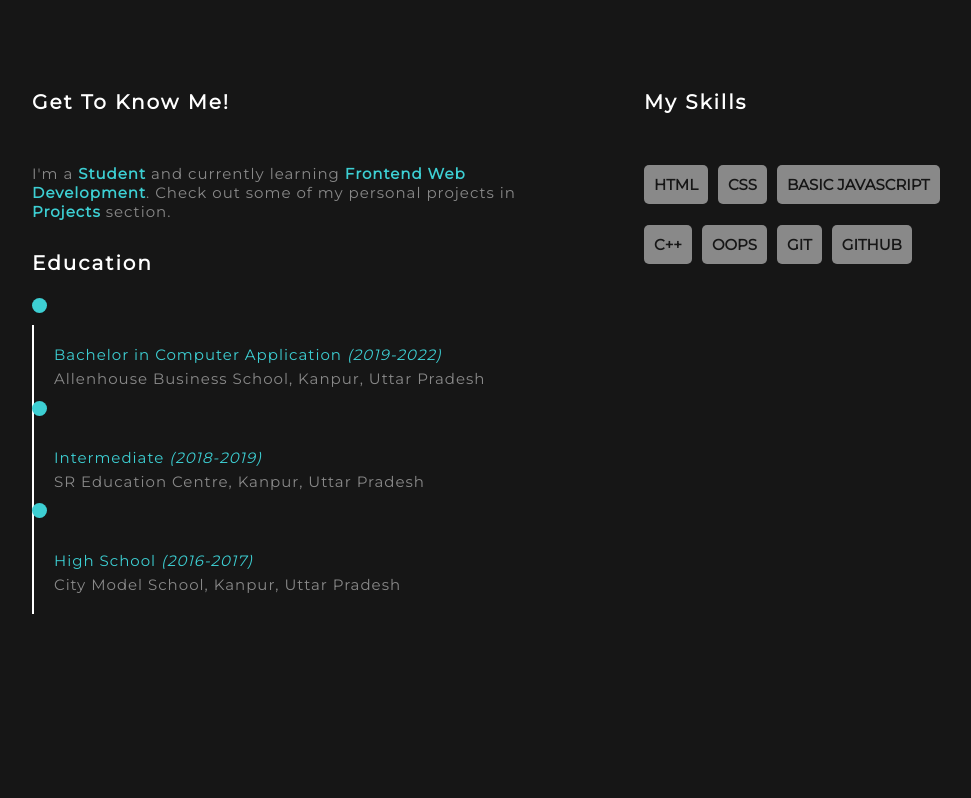
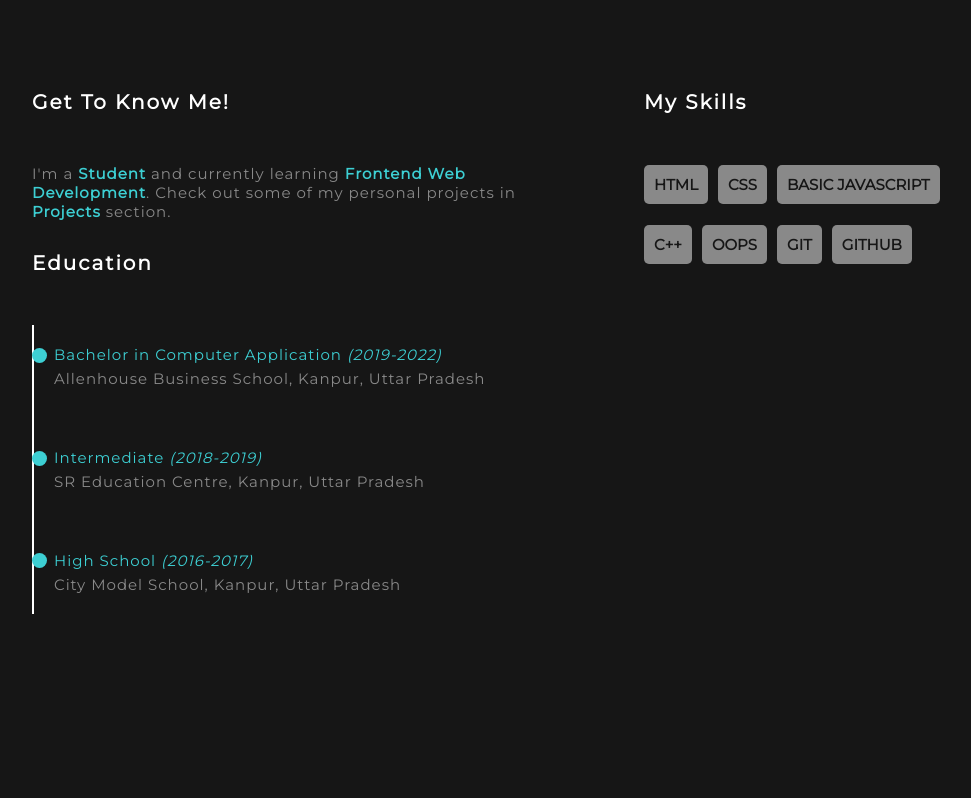
Before and after one commit to theanushka-v18/Personal-Portfolio-Website, a plain HTML site: page index.html in a window 1280 px wide. Shown: the part 1082-1880 px from the top of the page, without its empty margins (46-1017 px from the left). Drawn offline with Linux system fonts and the light colour scheme.

Commit message:
one style fixed

```diff
--- a/css/style.css
+++ b/css/style.css
@@ -287,7 +287,7 @@ h3 {
     border-radius: 50%;
     position: absolute;
     left: 7.8rem;
-    top: 44rem;
+    top: 49rem;
 }
 
 .education .inter-points {
@@ -297,7 +297,7 @@ h3 {
     border-radius: 50%;
     position: absolute;
     left: 7.8rem;
-    top: 54.3rem;
+    top: 59.3rem;
 }
 .education .highschool-points {
     background-color: var(--primary);
@@ -306,7 +306,7 @@ h3 {
     border-radius: 50%;
     position: absolute;
     left: 7.8rem;
-    top: 64.5rem;
+    top: 69.5rem;
 }
 
 .education .bca {
```
